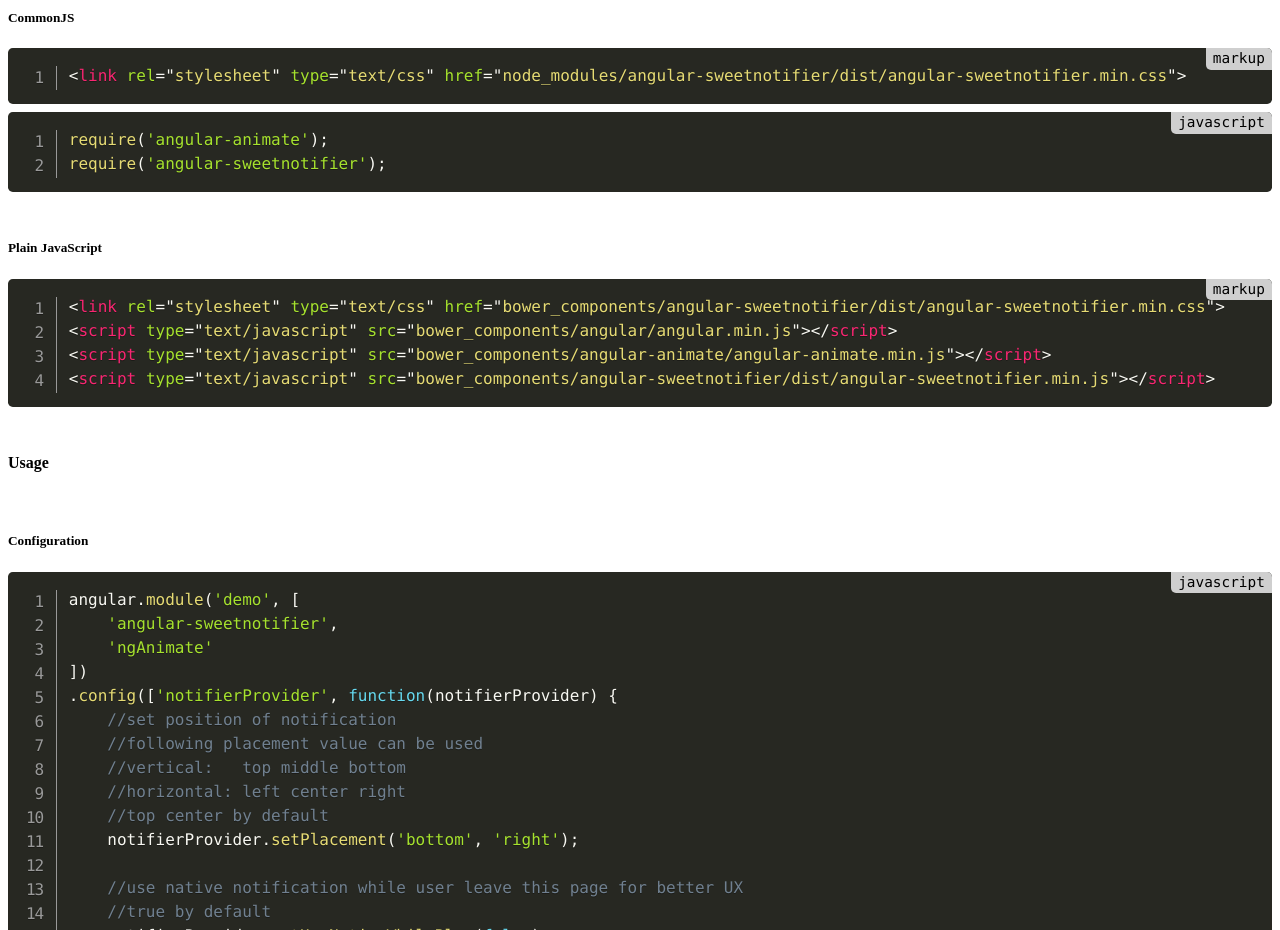
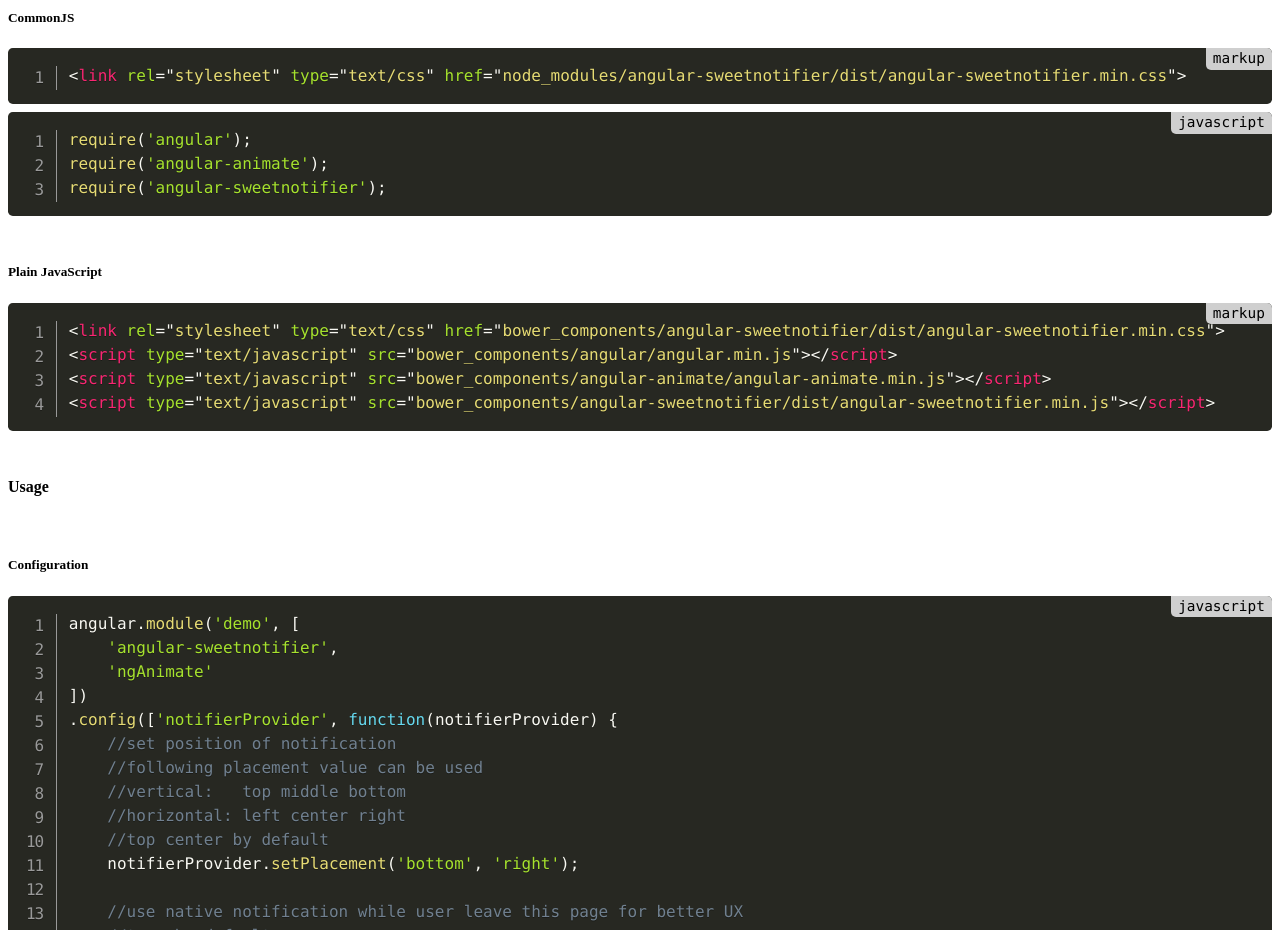
Before and after one commit to leftstick/angular-sweetnotifier, a website with bundled scripts: page demo/index.html in a window 1280 px wide. Shown: the part 2640-3570 px from the top of the page. Built offline with nearby package versions, Linux system fonts and the light colour scheme.

Commit message:
update introduction

```diff
--- a/demo/index.html
+++ b/demo/index.html
@@ -141,6 +141,7 @@ define(['angular-sweetnotifier'], function(){
             --></code></pre>
 
             <pre class="line-numbers"><code class="language-javascript">
+require('angular');
 require('angular-animate');
 require('angular-sweetnotifier');<!--
             --></code></pre>
```
